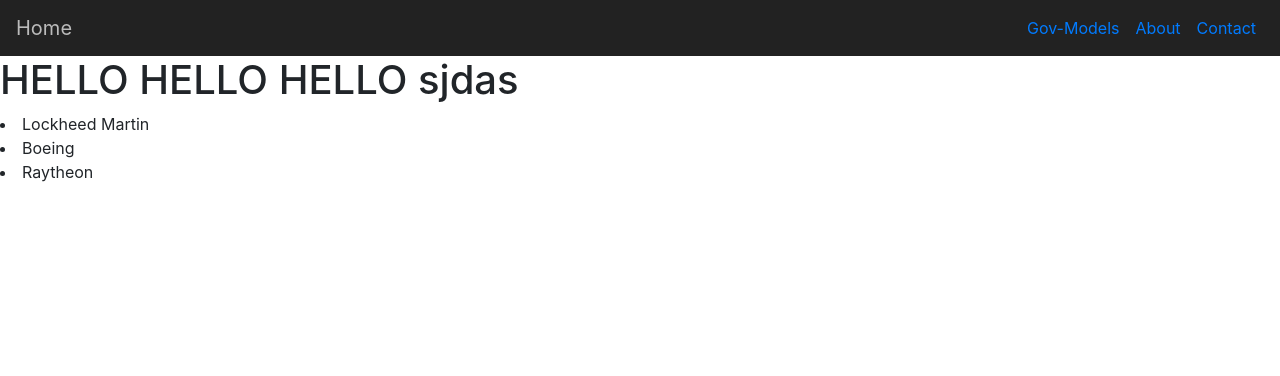
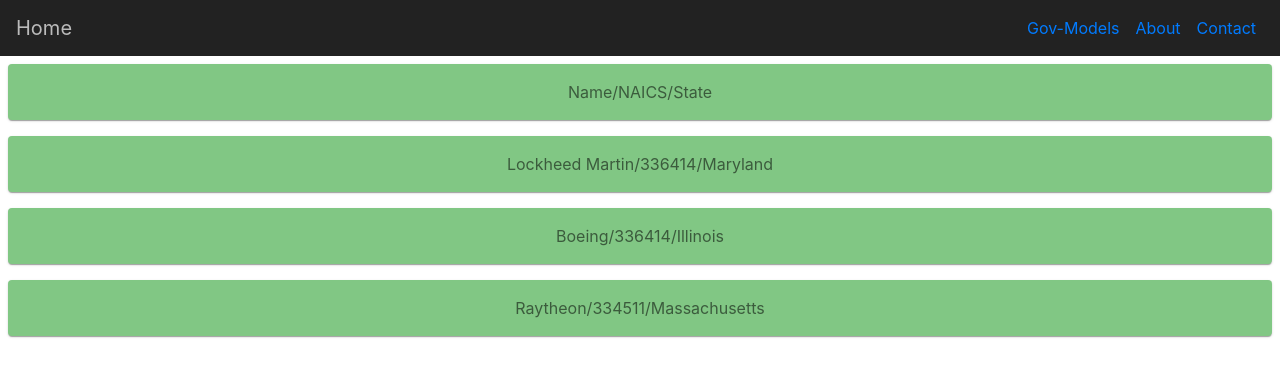
Before and after one commit to kev-liangg/thepoliticalmarket, a React (Create React App) app in the folder frontend/: page /Contractors in a window 1280 px wide. Shown: the top 376 px of the page. Built offline with nearby package versions, Linux system fonts and the light colour scheme.

Commit message:
added tables and grids

```diff
--- a/frontend/package.json
+++ b/frontend/package.json
@@ -5,6 +5,8 @@
   "dependencies": {
     "@babel/core": "^7.13.8",
     "@babel/eslint-parser": "^7.13.8",
+    "@material-ui/core": "^4.11.3",
+    "@material-ui/data-grid": "^4.0.0-alpha.21",
     "@testing-library/dom": "^7.29.6",
     "@testing-library/jest-dom": "^5.11.9",
     "@testing-library/react": "^11.2.5",
--- a/frontend/src/gov-models/Contractors.tsx
+++ b/frontend/src/gov-models/Contractors.tsx
@@ -1,13 +1,35 @@
 import React from "react";
-
+import { makeStyles } from "@material-ui/core/styles";
+import { Grid,Paper } from "@material-ui/core";
+const useStyles = makeStyles((theme) => ({
+    grid: {
+    width : '100%',
+    margin: '0px'
+    },
+    paper: {
+        padding: theme.spacing(2),
+        textAlign: 'center',
+        color: theme.palette.text.secondary,
+        background: theme.palette.success.light
+    }
+}));
 function Contractors(){
+    const classes = useStyles();
     return (
-        <div>
-            <h1> HELLO HELLO HELLO sjdas</h1>
-            <li>Lockheed Martin</li>
-            <li>Boeing</li>
-            <li>Raytheon</li>
-        </div>
+        <Grid container spacing ={2} className = {classes.grid}>
+            <Grid item md={12}>
+                <Paper className = {classes.paper}>Name/NAICS/State</Paper>
+            </Grid>
+            <Grid item md={12}>
+                <Paper className = {classes.paper}>Lockheed Martin/336414/Maryland</Paper>
+            </Grid>
+            <Grid item md={12}>
+                <Paper className = {classes.paper}>Boeing/336414/Illinois</Paper>
+            </Grid>
+            <Grid item md={12}>
+                <Paper className = {classes.paper}>Raytheon/334511/Massachusetts</Paper>
+            </Grid>
+        </Grid>
     );
 }
 export default Contractors
--- a/frontend/src/gov-models/Contracts.tsx
+++ b/frontend/src/gov-models/Contracts.tsx
@@ -1,12 +1,40 @@
 import React from "react";
+import { DataGrid } from "@material-ui/data-grid";
+const columns = [
+    { field: 'ueiSam', headerName: 'SAM ID', width: 150 },
+    { field: 'contractor', headerName: 'Contractor', width: 130 },
+    { field: 'PoP', headerName: 'Place of Performance', width: 200 },
+    {
+      field: 'amountAwarded', headerName: 'Amount Awarded',
+      type: 'number',
+      width: 200,
+    },
+    {
+      field: 'awardDate',
+      headerName: 'Award Date',
+      description: 'This column has a value getter and is not sortable.',
+      sortable: false,
+      width: 160,
+    },
+  ];
+  const rows = [
+    { id: 1, lastName: 'Snow', firstName: 'Jon', age: 35 },
+    { id: 2, lastName: 'Lannister', firstName: 'Cersei', age: 42 },
+    { id: 3, lastName: 'Lannister', firstName: 'Jaime', age: 45 },
+    { id: 4, lastName: 'Stark', firstName: 'Arya', age: 16 },
+    { id: 5, lastName: 'Targaryen', firstName: 'Daenerys', age: null },
+    { id: 6, lastName: 'Melisandre', firstName: null, age: 150 },
+    { id: 7, lastName: 'Clifford', firstName: 'Ferrara', age: 44 },
+    { id: 8, lastName: 'Frances', firstName: 'Rossini', age: 36 },
+    { id: 9, lastName: 'Roxie', firstName: 'Harvey', age: 65 },
+  ];
+
 
 function Contracts(){
     return (
-        <div>
-            <li>Lockheed Martin</li>
-            <li>Boeing</li>
-            <li>Raytheon</li>
-        </div>
+        <div style={{ height: 400, width: '100%' }}>
+      <DataGrid rows={rows} columns={columns} pageSize={5} checkboxSelection />
+    </div>
     )
 }
 export default Contracts
--- a/frontend/src/gov-models/Government.tsx
+++ b/frontend/src/gov-models/Government.tsx
@@ -13,7 +13,7 @@
           <Link to = "/Contractors">Contracters</Link>
         </li>
         <li>
-          <Link to = "/Contracts">Government Contracts</Link>
+          <Link to = "/Contracts">Contracts</Link>
         </li>
         <li>
           <Link to = "/state">States</Link>
--- a/frontend/src/gov-models/State.tsx
+++ b/frontend/src/gov-models/State.tsx
@@ -1,12 +1,39 @@
 import React from 'react';
+import { makeStyles } from "@material-ui/core/styles";
+import { Grid,Paper } from "@material-ui/core";
+const useStyles = makeStyles((theme) => ({
+    grid: {
+    width : '100%',
+    margin: '0px'
+    },
+    paper: {
+        padding: theme.spacing(2),
+        textAlign: 'center',
+        color: theme.palette.text.secondary,
+        background: theme.palette.success.light
+    }
+}));
+function States(){
+    const classes = useStyles();
+    return (
+        <Grid container spacing ={2} className = {classes.grid}>
+            <Grid item md={3}>
+                <Paper className = {classes.paper}>Texas</Paper>
+            </Grid>
+            <Grid item md={3}>
+                <Paper className = {classes.paper}>California</Paper>
+            </Grid>
+            <Grid item md={3}>
+                <Paper className = {classes.paper}>Maryland</Paper>
+            </Grid>
+            <Grid item md={3}>
+                <Paper className = {classes.paper}>New York</Paper>
+            </Grid>
+            <Grid item md={3}>
+                <Paper className = {classes.paper}>Virgina</Paper>
+            </Grid>
 
-function States(){
-    return (
-        <div>
-            <li>Texas</li>
-            <li>California</li>
-            <li>Virgina</li>
-        </div>
+        </Grid>
     )
 }
 export default States
```
Also changed, not shown: 1 other file (tests, documents, lock files or other folders).
